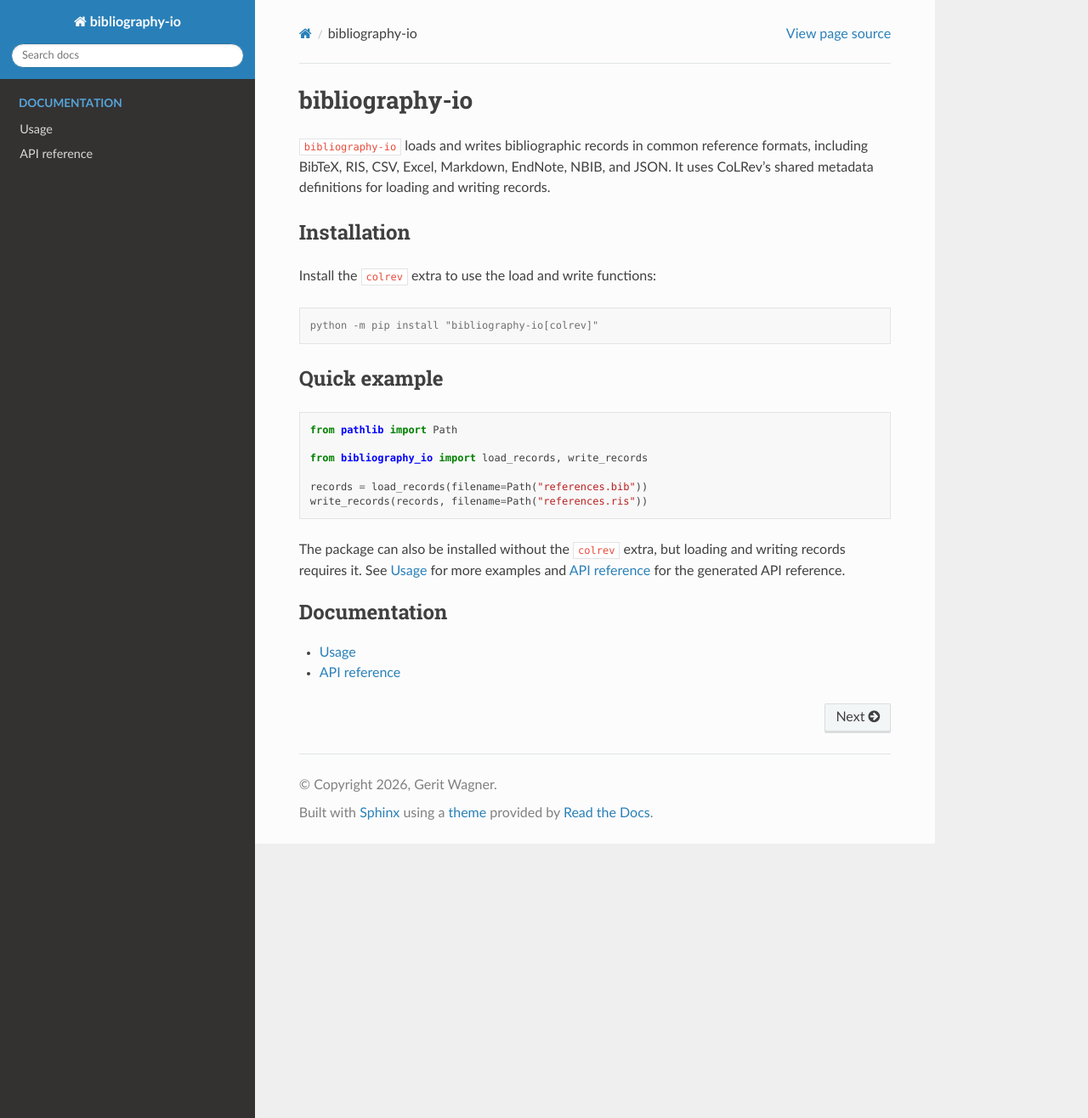
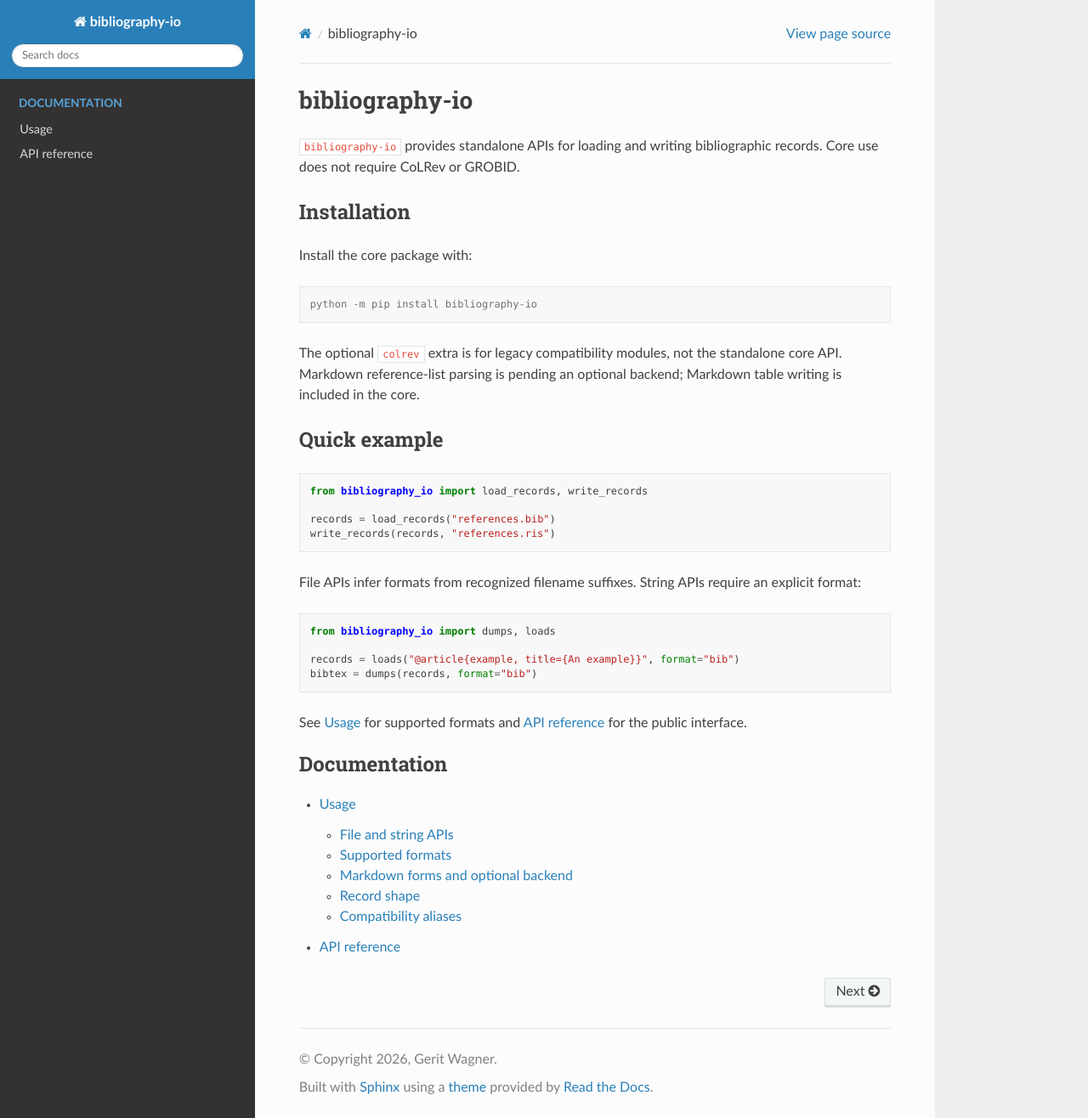
Before and after one commit to CoLRev-Environment/bibliography-io, a Sphinx documentation site: the page built from docs/index.rst, in a window 1280 px wide and 1316 px high. Shown: the whole window at 85% size. Built offline with Sphinx 7.4.7 and the Read the Docs theme 3.1.0, drawn with Linux system fonts in a browser that asks for light colours.

```diff
--- a/docs/api.rst
+++ b/docs/api.rst
@@ -2,6 +2,11 @@ API reference
 =============
 
 The strict standalone public API is:
+
+File operations infer formats from filename suffixes unless an explicit
+``format`` is provided. String operations require ``format``. See
+:doc:`usage` for the read/write format matrix, including the distinction
+between core Markdown table output and pending optional reference-list parsing.
 
 .. autofunction:: bibliography_io.load_records
 
--- a/docs/index.rst
+++ b/docs/index.rst
@@ -1,34 +1,43 @@
 bibliography-io
 ===============
 
-``bibliography-io`` loads and writes bibliographic records in common reference
-formats, including BibTeX, RIS, CSV, Excel, Markdown, EndNote, NBIB, and JSON.
-It uses CoLRev's shared metadata definitions for loading and writing records.
+``bibliography-io`` provides standalone APIs for loading and writing
+bibliographic records. Core use does not require CoLRev or GROBID.
 
 Installation
 ------------
 
-Install the ``colrev`` extra to use the load and write functions:
+Install the core package with:
 
 .. code-block:: console
 
-   python -m pip install "bibliography-io[colrev]"
+   python -m pip install bibliography-io
+
+The optional ``colrev`` extra is for legacy compatibility modules, not the
+standalone core API. Markdown reference-list parsing is pending an optional
+backend; Markdown table writing is included in the core.
 
 Quick example
 -------------
 
 .. code-block:: python
 
-   from pathlib import Path
-
    from bibliography_io import load_records, write_records
 
-   records = load_records(filename=Path("references.bib"))
-   write_records(records, filename=Path("references.ris"))
+   records = load_records("references.bib")
+   write_records(records, "references.ris")
 
-The package can also be installed without the ``colrev`` extra, but loading and
-writing records requires it. See :doc:`usage` for more examples and
-:doc:`api` for the generated API reference.
+File APIs infer formats from recognized filename suffixes. String APIs require
+an explicit format:
+
+.. code-block:: python
+
+   from bibliography_io import dumps, loads
+
+   records = loads("@article{example, title={An example}}", format="bib")
+   bibtex = dumps(records, format="bib")
+
+See :doc:`usage` for supported formats and :doc:`api` for the public interface.
 
 .. toctree::
    :maxdepth: 2
--- a/docs/usage.rst
+++ b/docs/usage.rst
@@ -1,18 +1,23 @@
 Usage
 =====
 
-File APIs infer the format from a recognized suffix. They accept strings or
-``pathlib.Path`` objects, read and write UTF-8 text, and raise
-``FileNotFoundError`` for missing input paths.
+File and string APIs
+--------------------
+
+File APIs accept a path as ``str`` or ``pathlib.Path``. They infer the format
+from a recognized suffix, unless ``format`` is supplied explicitly. Reads use
+UTF-8 and missing files raise ``FileNotFoundError``.
 
 .. code-block:: python
 
+   from pathlib import Path
+
    from bibliography_io import load_records, write_records
 
-   records = load_records("references.bib")
+   records = load_records(Path("references.bib"))
    write_records(records, "references.ris")
 
-Pass ``format`` to override suffix inference. String APIs always require it:
+String APIs require an explicit ``format``:
 
 .. code-block:: python
 
@@ -21,17 +26,41 @@ Pass ``format`` to override suffix inference. String APIs always require it:
    records = loads("@article{example, title={An example}}", format="bib")
    bibtex = dumps(records, format="bib")
 
-Core readers support BibTeX, RIS, CSV, Excel (``.xls`` and ``.xlsx``), ENL,
-NBIB, and JSON. Core writers support BibTeX, RIS, CSV, Excel (``.xlsx``), and
-Markdown tables. Markdown table writing is separate from optional Markdown
-reference-list parsing. The latter uses a lazily discovered entry point in
-``bibliography_io.backends`` named ``markdown``; without one,
-``OptionalBackendUnavailableError`` is raised when Markdown input is requested.
+Supported formats
+-----------------
+
+``load_records`` reads BibTeX (``.bib``), RIS (``.ris``), CSV (``.csv``),
+Excel (``.xls`` and ``.xlsx``), ENL/EndNote (``.enl`` and ``.txt``), NBIB
+(``.nbib``), and JSON (``.json``). It also accepts Markdown (``.md``) for
+reference-list parsing only when the optional backend is installed.
+
+``write_records`` writes BibTeX, RIS, CSV, Excel (``.xlsx``), and Markdown
+tables. JSON, ENL, NBIB, and legacy Excel (``.xls``) are read-only. ``dumps``
+supports BibTeX, RIS, CSV, and Markdown-table output. Excel is a file-only
+format; ``loads`` supports the text-based input formats.
+
+Format aliases include ``bibtex`` for BibTeX, ``excel`` for Excel, ``endnote``
+for ENL, and ``markdown`` for Markdown. File suffixes are case-insensitive.
+
+Markdown forms and optional backend
+-----------------------------------
+
+Markdown table output is core functionality and does not need an optional
+backend. Markdown reference-list parsing is a distinct feature. Its backend
+and installation extra are still pending; until finalized, a Markdown read
+without a registered ``bibliography_io.backends`` entry point named
+``markdown`` raises ``OptionalBackendUnavailableError``.
+
+Record shape
+------------
 
 Records are ordered mappings keyed by string ``ID`` values. Each record has
-``ID`` and ``ENTRYTYPE`` fields. Source IDs are preserved, missing IDs are
-assigned sequentially without collisions, and duplicate IDs are rejected.
-Unknown fields are retained when the output format can represent them.
+``ID`` and ``ENTRYTYPE`` fields. Source IDs are preserved; missing IDs are
+assigned sequentially without collisions; duplicate IDs raise an error.
+Unknown fields are retained where the output format can represent them.
+
+Compatibility aliases
+----------------------
 
 The historical root functions ``load``, ``write``, ``write_file``,
 ``to_string``, ``load_df``, and ``get_nr_records`` are deprecated immediately.
--- a/pyproject.toml
+++ b/pyproject.toml
@@ -33,9 +33,13 @@ Changelog = "https://github.com/CoLRev-Environment/bibliography-io/releases"
 Documentation = "https://colrev-environment.github.io/bibliography-io/"
 
 [project.optional-dependencies]
+# For legacy CoLRev-facing modules; the standalone core does not require it.
 colrev = ["colrev"]
+# Required by the historical Markdown/GROBID loader, not by core APIs.
 requests = ["requests>=2.31"]
+# Legacy convenience extra; the core API needs neither dependency.
 all = ["colrev", "requests>=2.31"]
+test = ["pytest>=8.0"]
 docs = ["sphinx>=7.3,<9", "sphinx-rtd-theme>=3.0", "sphinx-copybutton>=0.5.2"]
 
 [dependency-groups]
@@ -46,7 +50,6 @@ dev = [
     "pytest-mock>=3.14",
     "twine>=5.0",
 ]
-test = ["colrev", "requests>=2.31"]
 
 [tool.hatch.build.targets.wheel]
 packages = ["src/bibliography_io"]
```
Also changed, not shown: README.md (+36 -14 lines).
